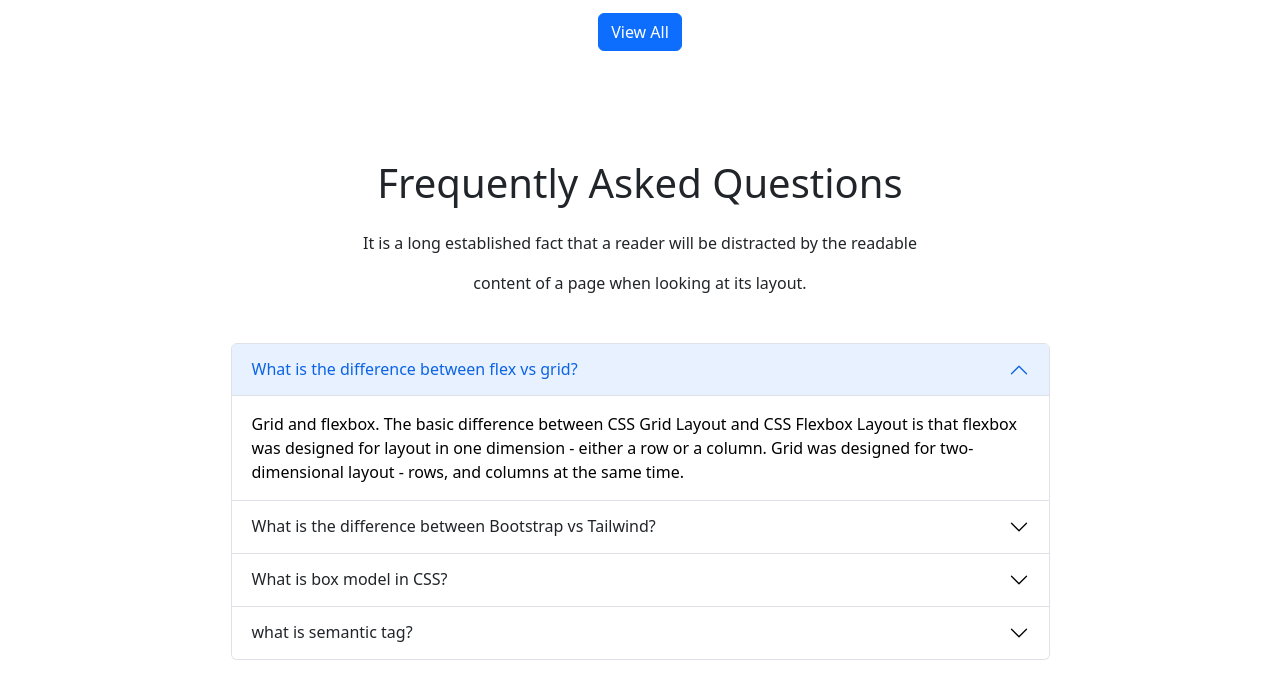
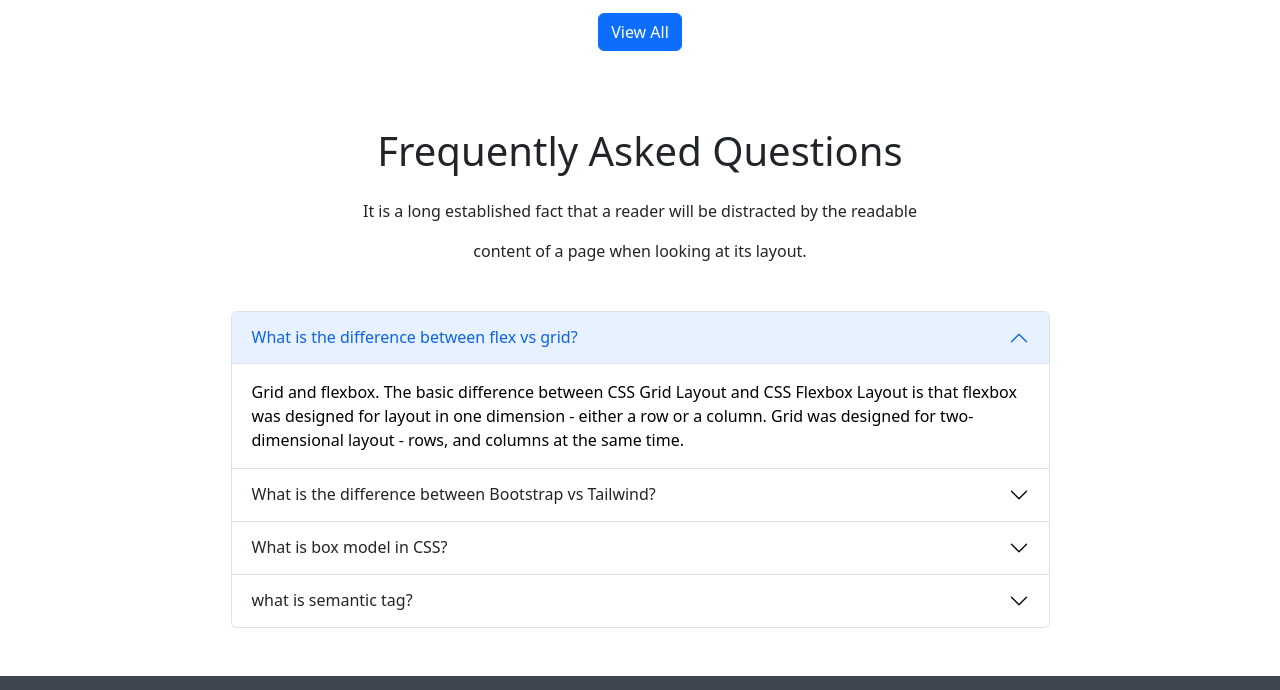
Before and after one commit to shakil9486/build-skills, a plain HTML site: page index.html in a window 1280 px wide. Shown: the part 3250-3940 px from the top of the page. Drawn offline with nearby package versions, Linux system fonts and the light colour scheme.

Commit message:
accordion margin change

```diff
--- a/index.html
+++ b/index.html
@@ -371,7 +371,7 @@
         <!-- Successfull Students section end -->
 
         <!-- Accordion Section start -->
-        <section class="container mt-5 mb-5">
+        <section class="container mt-3 mb-5">
             <div class="text-center mb-5">
                 <h1 class="mb-4">
                     Frequently Asked Questions
```
